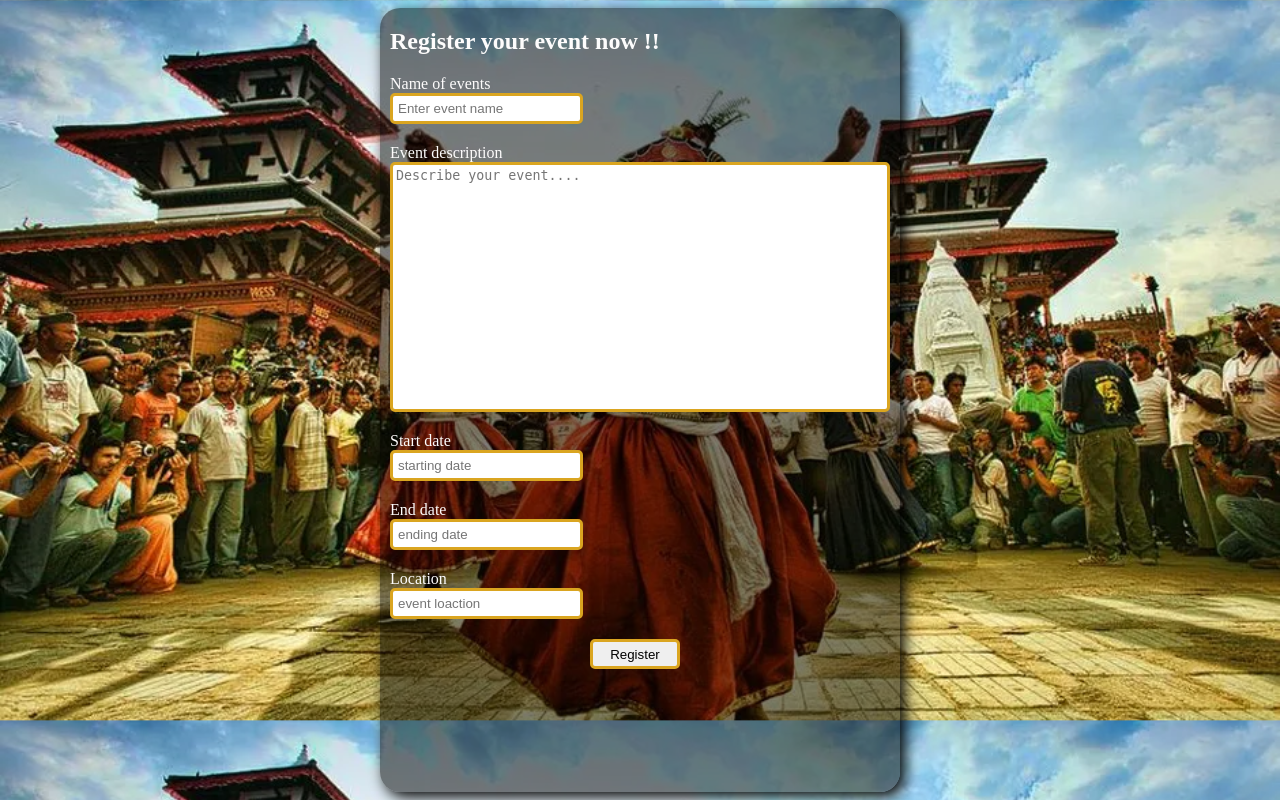
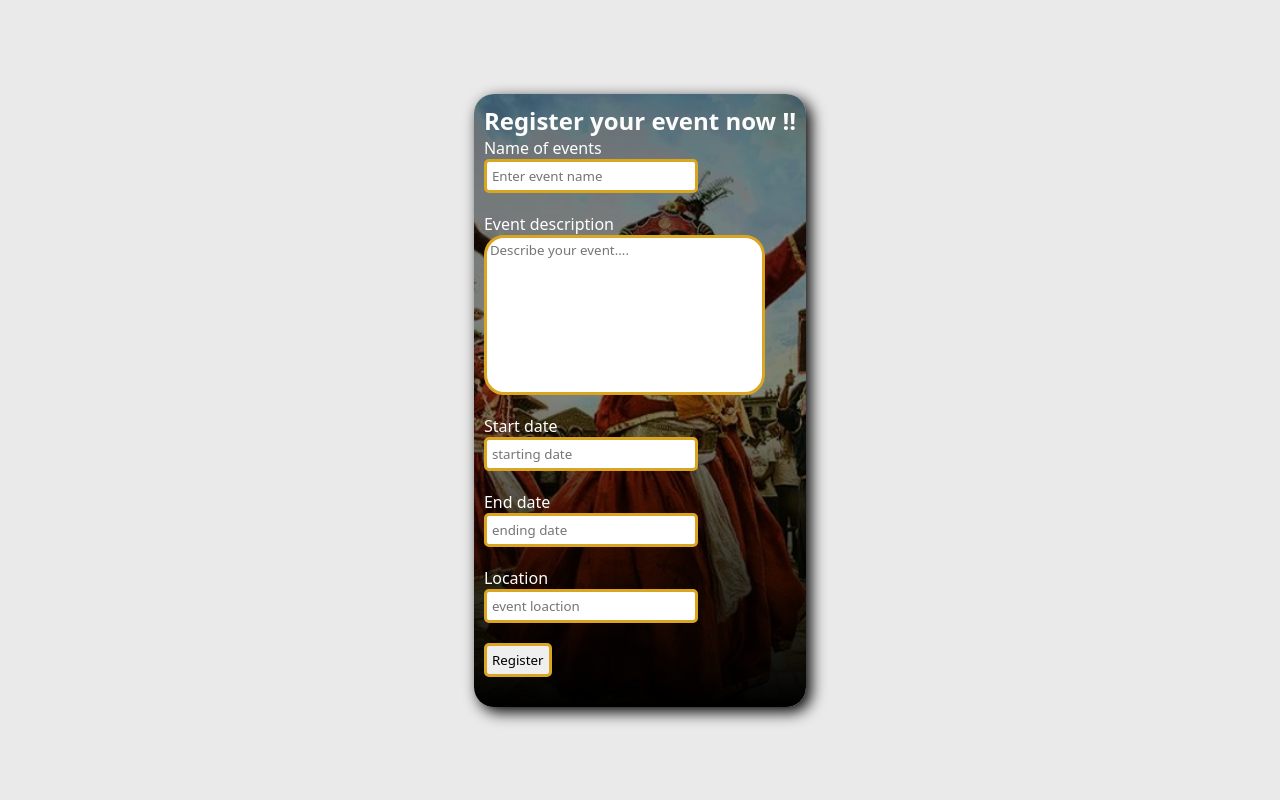
Before and after one commit to Utshav-paudel/Khoj, a PHP site: page /event_registration.html in a window 1280 px wide. Run offline with PHP 8.4, Linux system fonts and the light colour scheme.

Commit message:
Update style_registration.css

```diff
--- a/css/style_registration.css
+++ b/css/style_registration.css
@@ -1,62 +1,68 @@
-*main{
-  margin: 0px;
-  padding: 0px;
+*{
+  margin: 0;
+  padding: 0;
+  box-sizing: border-box;
+  font-family: system-ui, -apple-system, BlinkMacSystemFont, 'Segoe UI', Roboto, Oxygen, Ubuntu, Cantarell, 'Open Sans', 'Helvetica Neue', sans-serif;
 }
 
-body{
-  background: url("assets/images/background_jatra.png");
-  background-size: 100%;
+body {
+  height: 100vh;
+  width: 100%;
+  display:flex;
+  justify-content: center;
+  align-items:center;
+  background-color:#eaeaea ;
 }
-
-.main_div{
-  height: 100%;
-  width: 100%;
-  display: flex;
-  justify-content: center;
-  align-content: center;
+main{
+  height: auto;
+  width: 50%;
+  background-color: bisque;
+  padding: 5px;
+  border-radius: 20px;
 }
-
+.form_container label {
+  color: rgb(255, 255, 255);
+}
 .form_container{
-  background-color:  rgba(0,0,0,0.5);
-  width: max-content;
-  width: max-content;
+  background: linear-gradient(rgba(0,0,0,0.5),rgba(0,0,0,0.5),black),url("assets/images/background_jatra.png");
+  background-position: center;
+  background-size: cover;
   border-radius: 20px;
-  padding-left: 10px;
-  padding-right: 10px;
+  padding: 10px;
   box-shadow: 5px 5px 15px;
 
 }
 
-.form_container label{
+.heading {
   color: rgb(253, 252, 252);
+  text-align: center;
 }
 
-.heading{
-  color: rgb(253, 252, 252);
-}
-
-.textarea{
-  width: 500px;
-  height: 250px;
+.textarea {
+  height: 20%;
+  width: 90%;
   resize: none;
   border: solid;
-  border-radius: 5px;
+  border-radius: 20px;
   border-color: goldenrod;
   padding: 3px;
   margin-bottom: 20px;
 }
+ button{
+  padding: 10px;
+  width: 25%;
+  text-align: center;
+  border-radius: 10px;
+  background-color: green;
+  color: white;
 
-.form_container input{
+
+}
+
+.form_container input {
   padding: 5px;
   border: solid;
   border-radius: 5px;
   border-color: goldenrod;
   margin-bottom: 20px;
 }
-
-input[type= "submit"]{
-  height: 30;
-  width: 90;
-  align-items: center;
-  margin-left: 200px;
-}
```
